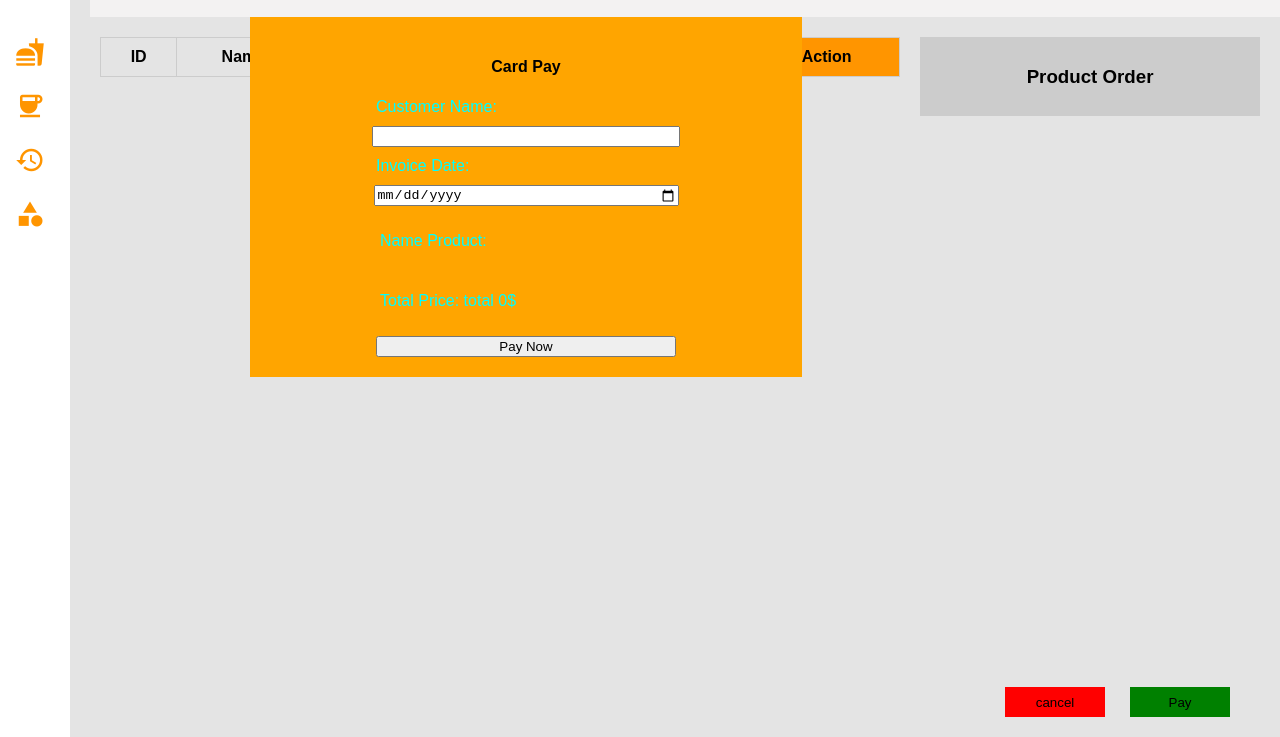
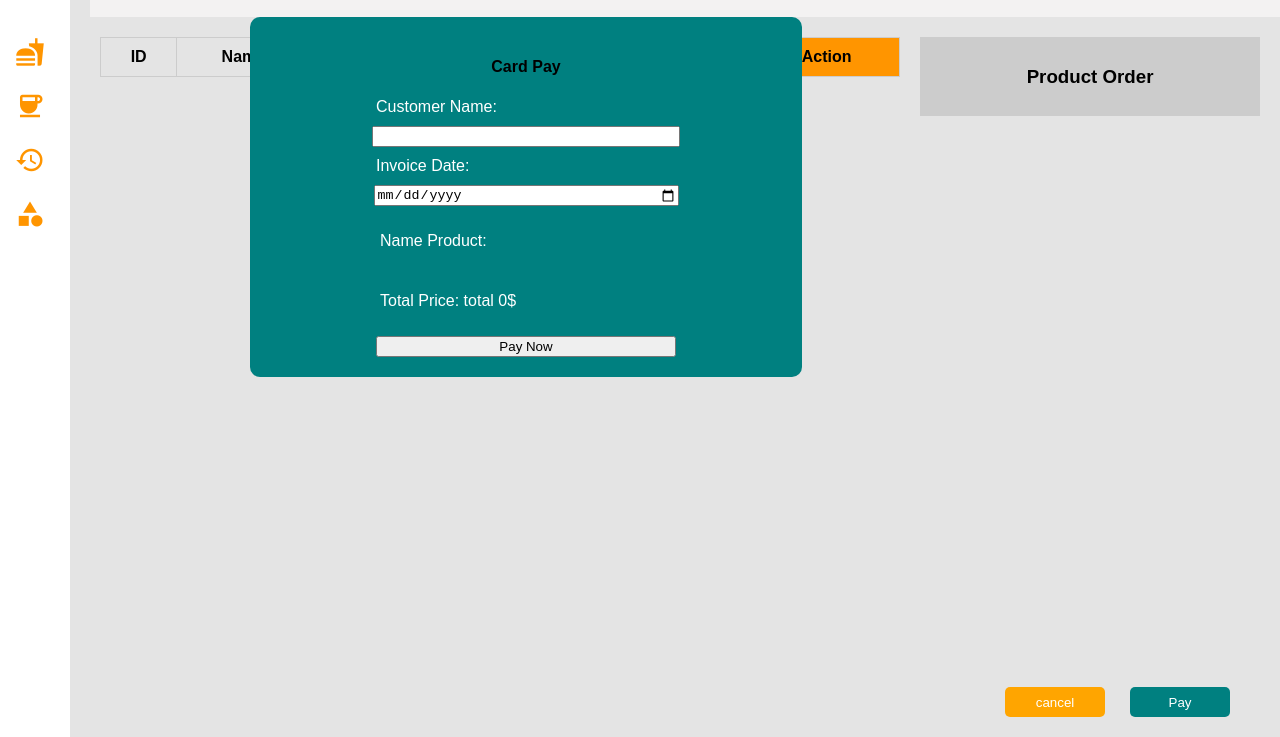
Before and after one commit to soching/pos-system-a8, a plain HTML site: page index.html in a window 1280 px wide. Both pictures are taken after a click on the button "Pay". Shown: the part 63-800 px from the top of the page. Drawn offline with Linux system fonts and the light colour scheme.

Commit message:
#36 update filed css

```diff
--- a/CSS/style.css
+++ b/CSS/style.css
@@ -186,28 +186,38 @@ td:nth-child(7){
     border: none;
 }
 .pay-btn{
-    background: green;
+    background: teal;
+    color: white;
+    border-radius: 5px;
 }
+.pay-btn:hover{
+    background-color: gray;
+}
+.cancel-btn{
+    background: orange;
+    color: white;
+    border-radius: 5px;
 
-.cancel-btn{
-    background: red;
 }
-
+.cancel-btn:hover{
+    background-color: black;
+}
 
 .invoiceForm{
     position: absolute;
-    background: orange;padding: 20px;
+    background: teal;padding: 20px;
     width: 40%;
     margin-left: 250px;
     /* margin-top: 50px; */
     display: none;
+    border-radius: 10px;
 }
 .title{
     text-align: center;
 }
 #formInvive{
     display:grid;
-    color: aqua;
+    color: white;
     gap: 10px;
 }
 input,label{
```
